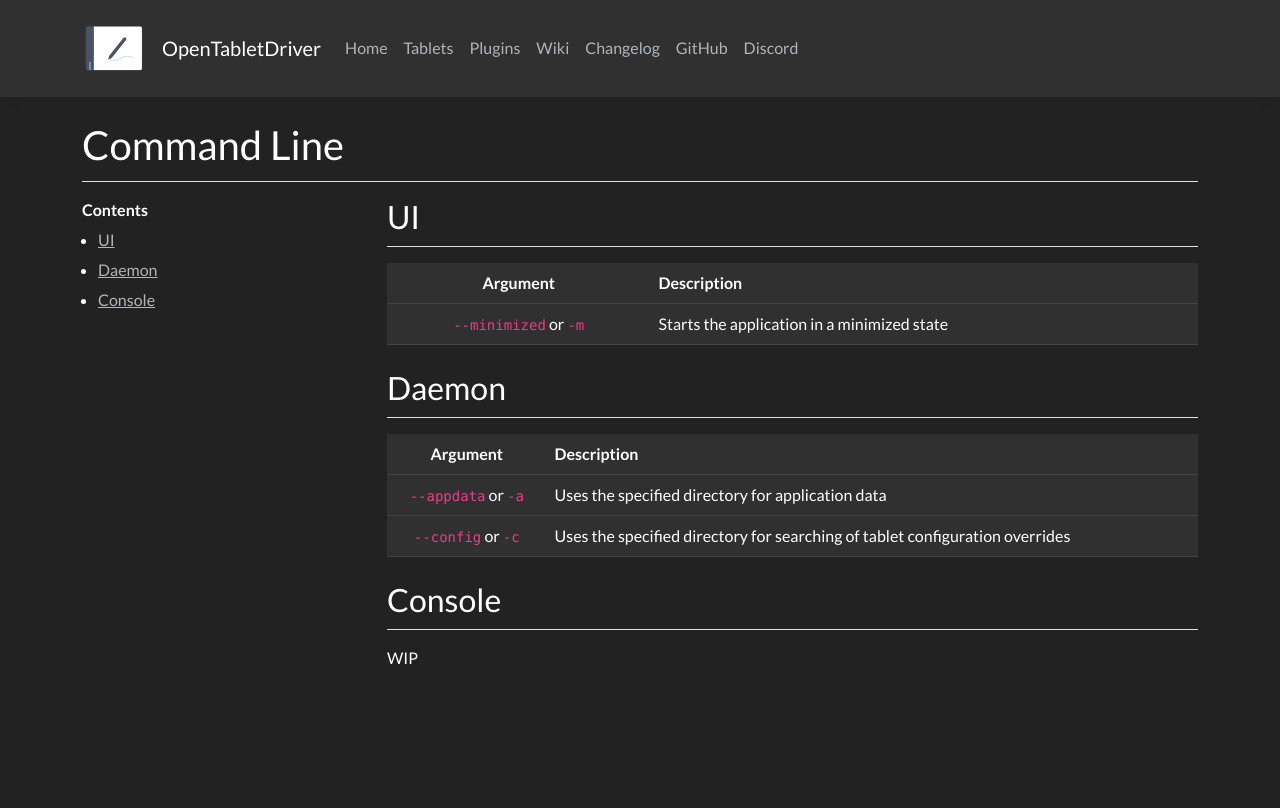
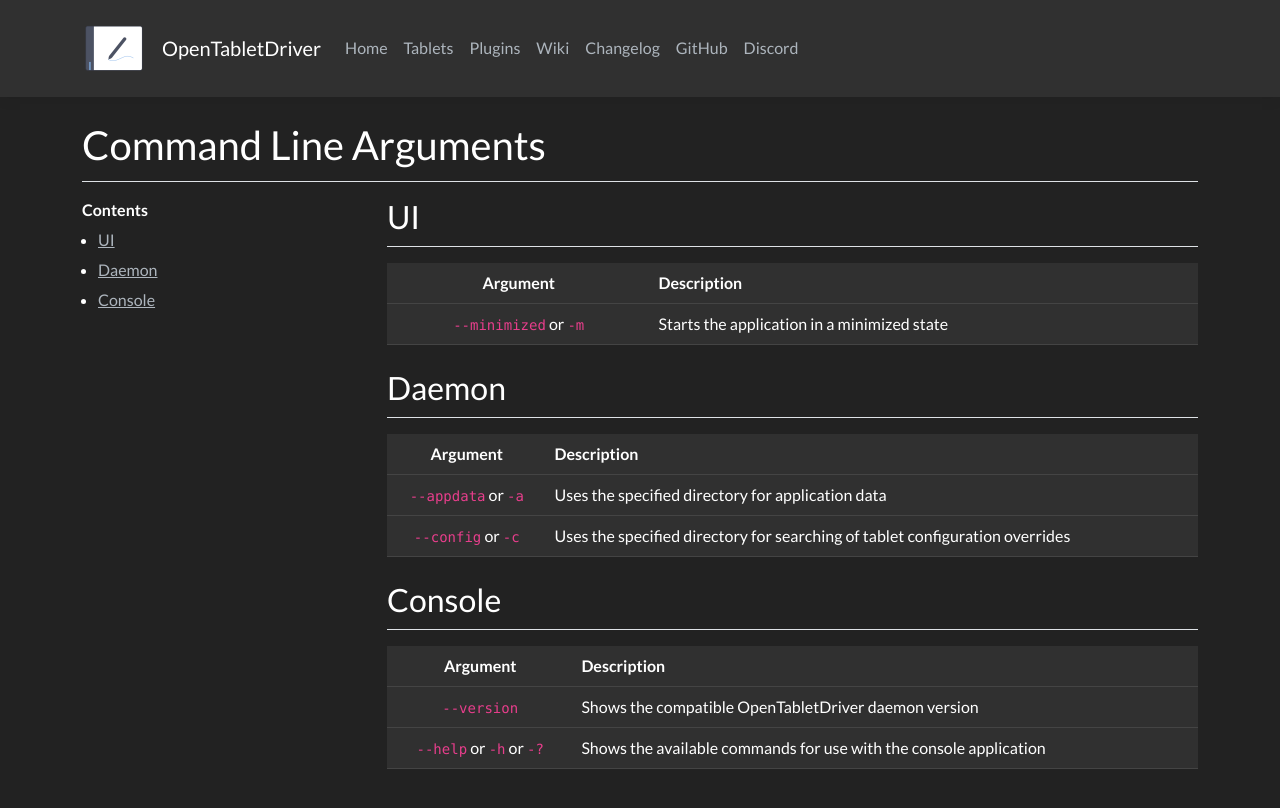
Before and after one commit to OpenTabletDriver/opentabletdriver.github.io, a Jekyll site: the page built from site/_wiki/Documentation/CommandLine.md, in a window 1280 px wide. Shown: the top 808 px of the page. Built offline with Jekyll 4.4.1, drawn with Linux system fonts in a browser that asks for light colours; nearby versions of some CDN libraries; comment, search, counter and statistics services are not loaded.

Commit message:
wiki/CommandLine: Detail console args
This is not the entire suite of commands accepted by the CLI yet
as this is likely to change in the near future

```diff
--- a/site/_wiki/Documentation/CommandLine.md
+++ b/site/_wiki/Documentation/CommandLine.md
@@ -1,5 +1,5 @@
 ---
-title: Command Line
+title: Command Line Arguments
 ---
 
 ### UI
@@ -17,4 +17,7 @@ title: Command Line
 
 ### Console
 
-WIP
+|          Argument        | Description |
+| :----------------------: | ----------- |
+|        `--version`       | Shows the compatible OpenTabletDriver daemon version
+| `--help` or `-h` or `-?` | Shows the available commands for use with the console application
```
